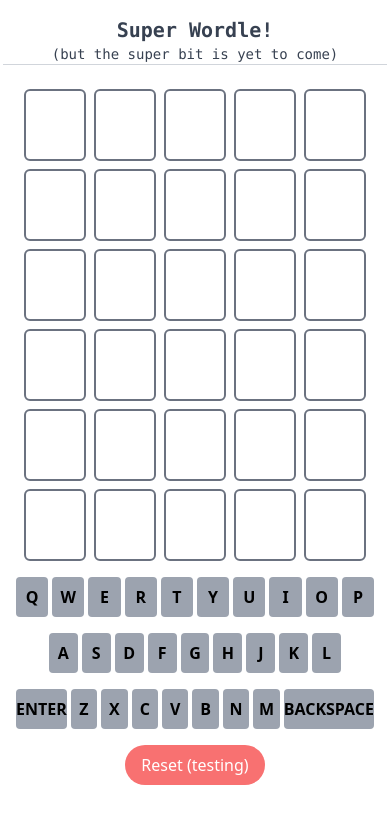
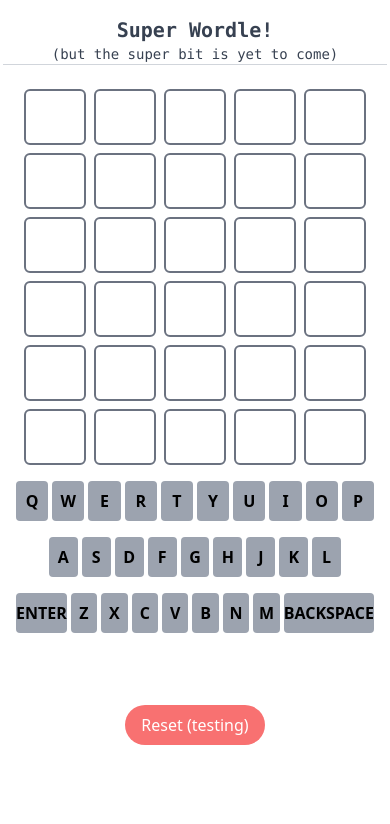
Before and after one commit to Plabrum/super_wordle, a Next.js app: page / in a window 390 px wide. Shown: the top 824 px of the page. Built offline with nearby package versions, Linux system fonts and the light colour scheme.

Commit message:
changed sizing rules

```diff
--- a/Components/WordRow.tsx
+++ b/Components/WordRow.tsx
@@ -38,7 +38,7 @@ function CharacterBox({ value, state }: CharacterBoxProps) {
     state == null ? "border-gray-500 text-black" : characterStateStyles[state];
   return (
     <span
-      className={`inline-block border-2 py-4 uppercase font-bold text-center
+      className={`inline-block border-2 sm:py-4 py-2 uppercase font-bold text-center
       text-3xl  ${stateStyles} before:inline-block before:content['-'] rounded-md`}
     >
       {/* This is causing a warning */}
--- a/pages/index.tsx
+++ b/pages/index.tsx
@@ -32,7 +32,7 @@ const Home: NextPage = () => {
       <Modal />
       <div className="flex">
         <button
-          className="rounded-full px-4 mx-auto my-2 py-2 bg-red-400 text-white hover:bg-red-600"
+          className="rounded-full px-4 mx-auto mt-16 py-2 bg-red-400 text-white hover:bg-red-600"
           onClick={reset_store}
         >
           Reset (testing)
```
